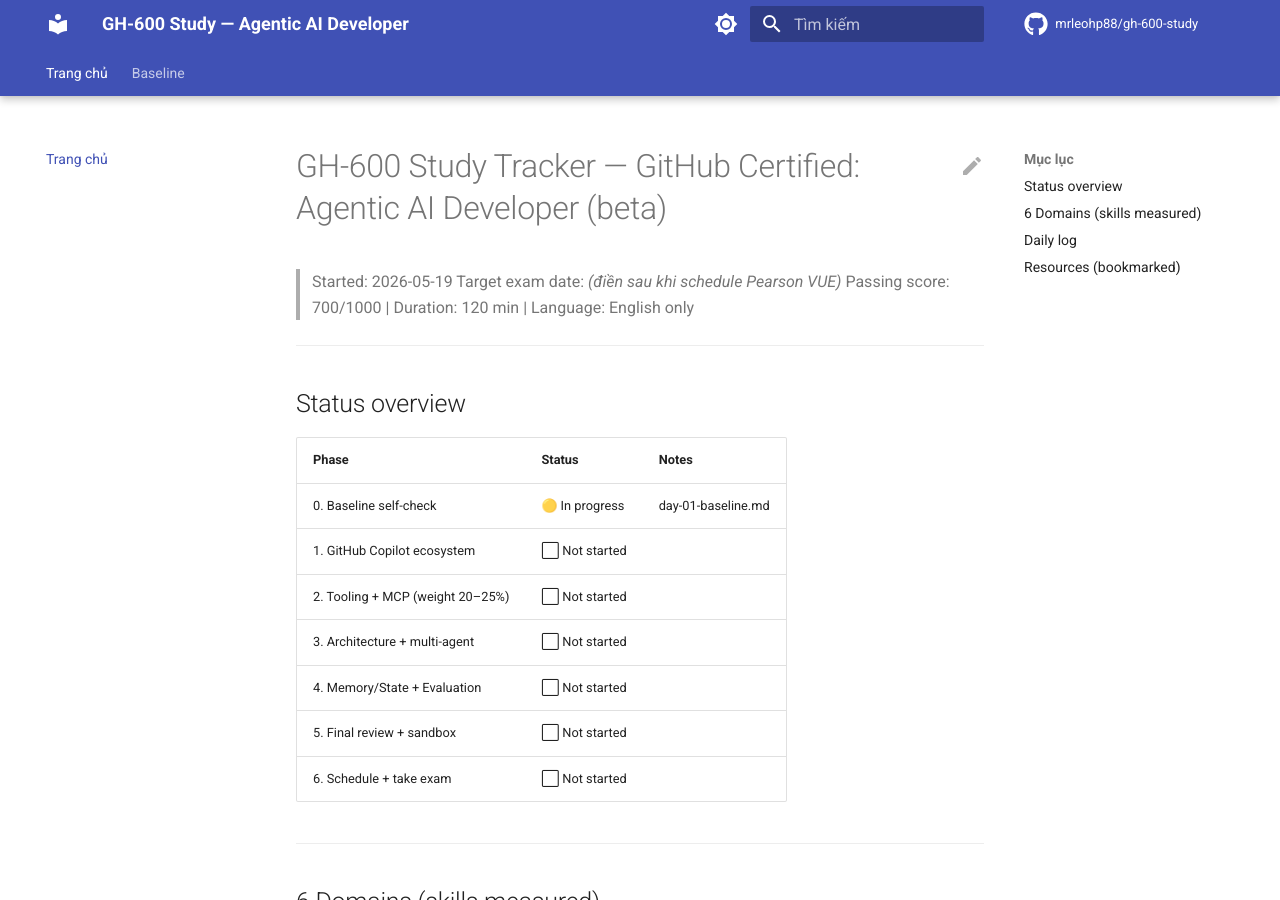
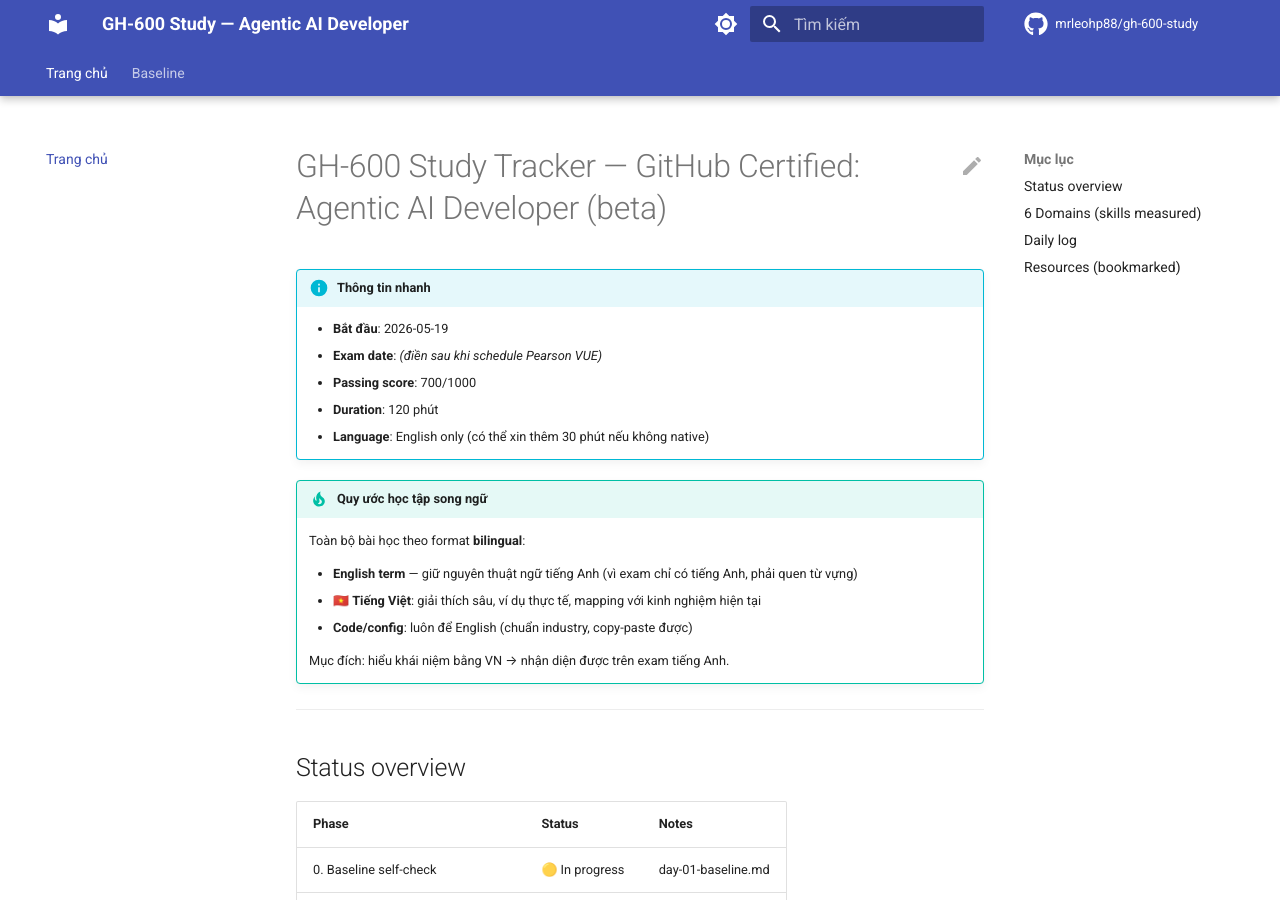
Before and after one commit to cleonhp88/gh-600-study, an MkDocs documentation site: the page built from docs/index.md, in a window 1280 px wide and 900 px high. Built offline with MkDocs 1.6.1 and Material for MkDocs 9.7.7, drawn with Linux system fonts in a browser that asks for light colours; comment, search, counter and statistics services are not loaded.

Commit message:
Add bilingual convention to index

```diff
--- a/docs/index.md
+++ b/docs/index.md
@@ -1,8 +1,20 @@
 # GH-600 Study Tracker — GitHub Certified: Agentic AI Developer (beta)
 
-> Started: 2026-05-19
-> Target exam date: _(điền sau khi schedule Pearson VUE)_
-> Passing score: 700/1000 | Duration: 120 min | Language: English only
+!!! info "Thông tin nhanh"
+    - **Bắt đầu**: 2026-05-19
+    - **Exam date**: _(điền sau khi schedule Pearson VUE)_
+    - **Passing score**: 700/1000
+    - **Duration**: 120 phút
+    - **Language**: English only (có thể xin thêm 30 phút nếu không native)
+
+!!! tip "Quy ước học tập song ngữ"
+    Toàn bộ bài học theo format **bilingual**:
+
+    - **English term** — giữ nguyên thuật ngữ tiếng Anh (vì exam chỉ có tiếng Anh, phải quen từ vựng)
+    - 🇻🇳 **Tiếng Việt**: giải thích sâu, ví dụ thực tế, mapping với kinh nghiệm hiện tại
+    - **Code/config**: luôn để English (chuẩn industry, copy-paste được)
+
+    Mục đích: hiểu khái niệm bằng VN → nhận diện được trên exam tiếng Anh.
 
 ---
 
```
